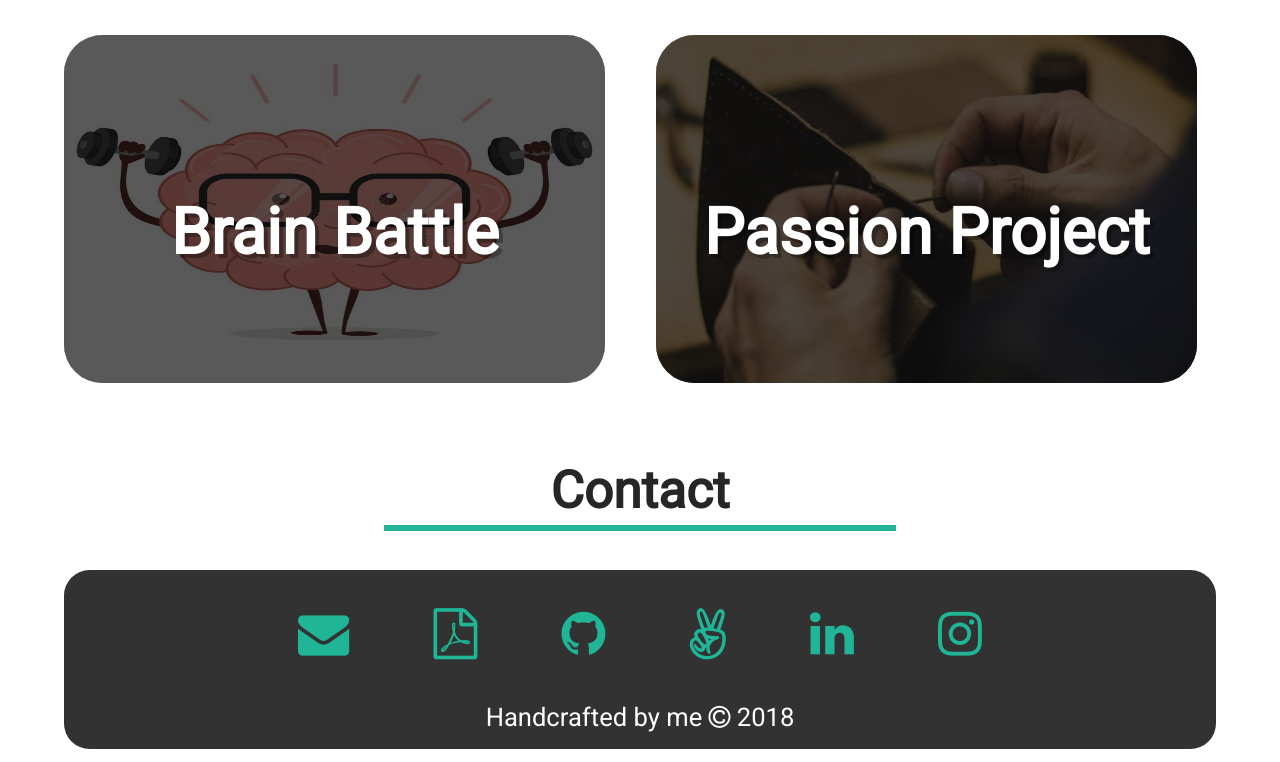
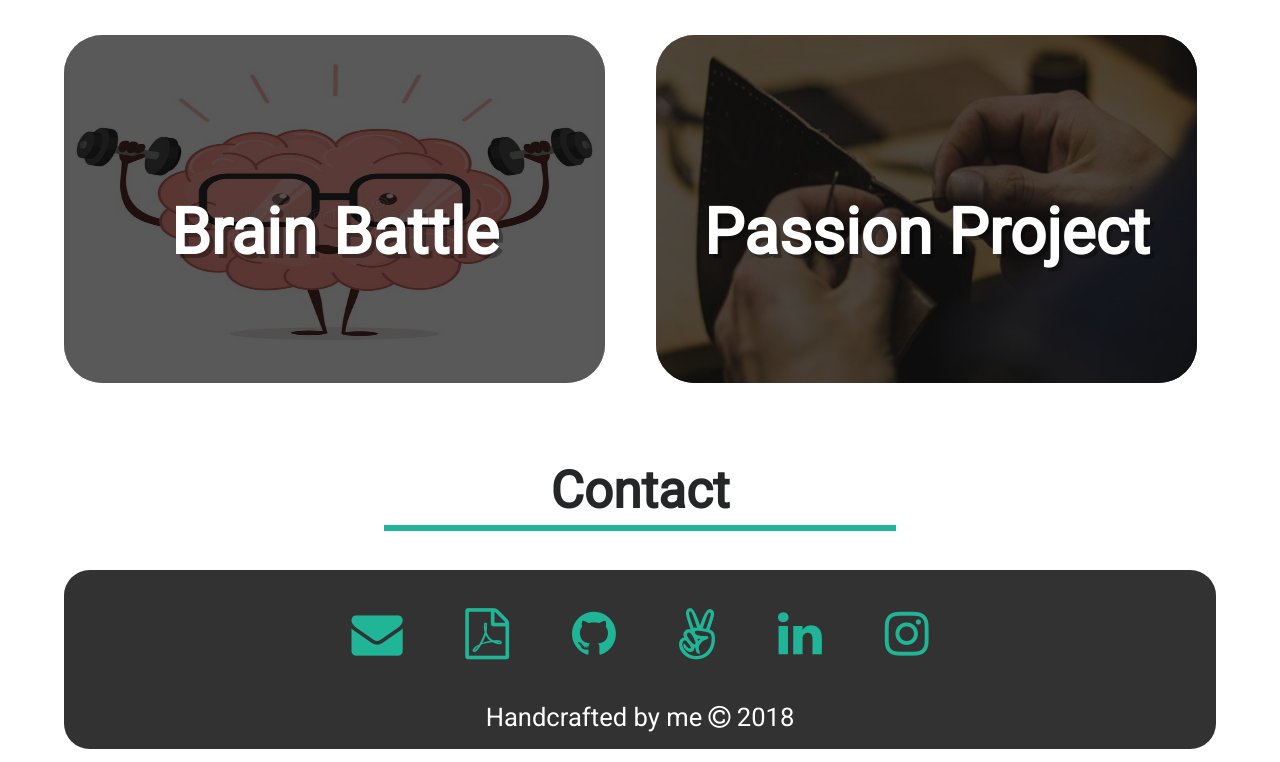
Before and after one commit to NyxinU/Portfolio, a plain HTML site: page index.html in a window 1280 px wide. Shown: the part 2148-2910 px from the top of the page. Drawn offline with nearby package versions, Linux system fonts and the light colour scheme.

Commit message:
contact icons closer together

```diff
--- a/style.css
+++ b/style.css
@@ -604,8 +604,8 @@ i {
   }
 
   .social {
-    margin-left: 15vw;
-    margin-right: 15vw;
+    margin-left: 20vw;
+    margin-right: 20vw;
   }
 
   .fa {
```
